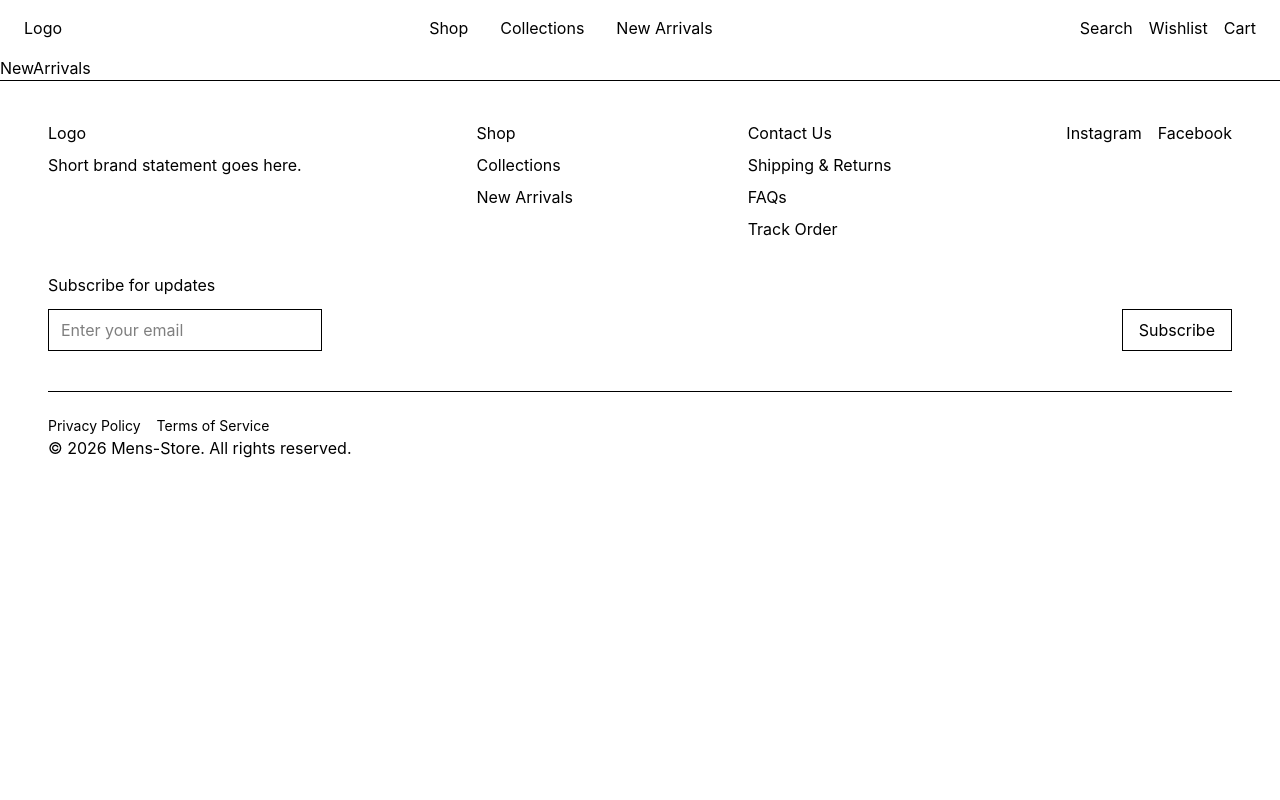
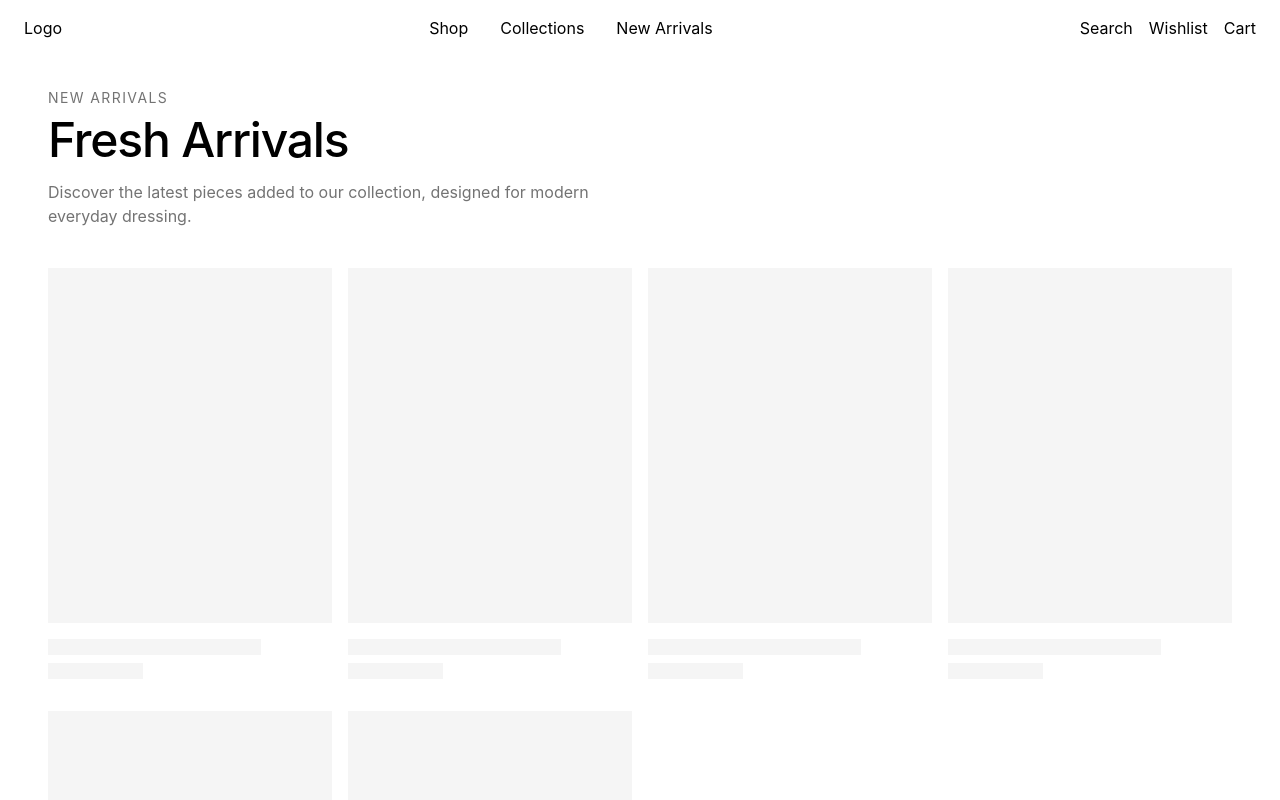
Before and after one commit to THEmen9/mens-store, a React app in the folder frontend/: page /new-arrivals in a window 1280 px wide. Shown: the top 800 px of the page. Built offline with nearby package versions, Linux system fonts and the light colour scheme; the HTML template or start-up script is replaced by a standard one.

Commit message:
feat: build new arrivals page skeleton

```diff
--- a/frontend/src/pages/NewArrivals.jsx
+++ b/frontend/src/pages/NewArrivals.jsx
@@ -1,6 +1,43 @@
+import ProductCard from '../components/product/ProductCard'
 
-const NewArrivals = () => {
-  return <h1>NewArrivals</h1>;
-};
+function NewArrivals() {
+  const productSkeletons = Array.from({ length: 6 })
 
-export default NewArrivals;
+  return (
+    <main className="px-4 py-8 md:px-8 lg:px-12">
+      {/* Page Header */}
+      <section className="mx-auto max-w-7xl">
+        <p className="text-sm uppercase tracking-widest text-neutral-500">
+          New Arrivals
+        </p>
+
+        <h1 className="mt-2 text-3xl font-medium tracking-tight md:text-5xl">
+          Fresh Arrivals
+        </h1>
+
+        <p className="mt-4 max-w-xl text-sm leading-6 text-neutral-500 md:text-base">
+          Discover the latest pieces added to our collection,
+          designed for modern everyday dressing.
+        </p>
+      </section>
+
+      {/* Product Grid */}
+      <section className="mx-auto mt-10 max-w-7xl">
+        <div className="grid grid-cols-2 gap-x-4 gap-y-8 md:grid-cols-3 lg:grid-cols-4">
+          {productSkeletons.map((_, index) => (
+            <div key={index}>
+              <div className="aspect-4/5 overflow-hidden bg-neutral-100" />
+
+              <div className="mt-4 space-y-2">
+                <div className="h-4 w-3/4 bg-neutral-100" />
+                <div className="h-4 w-1/3 bg-neutral-100" />
+              </div>
+            </div>
+          ))}
+        </div>
+      </section>
+    </main>
+  )
+}
+
+export default NewArrivals
```
